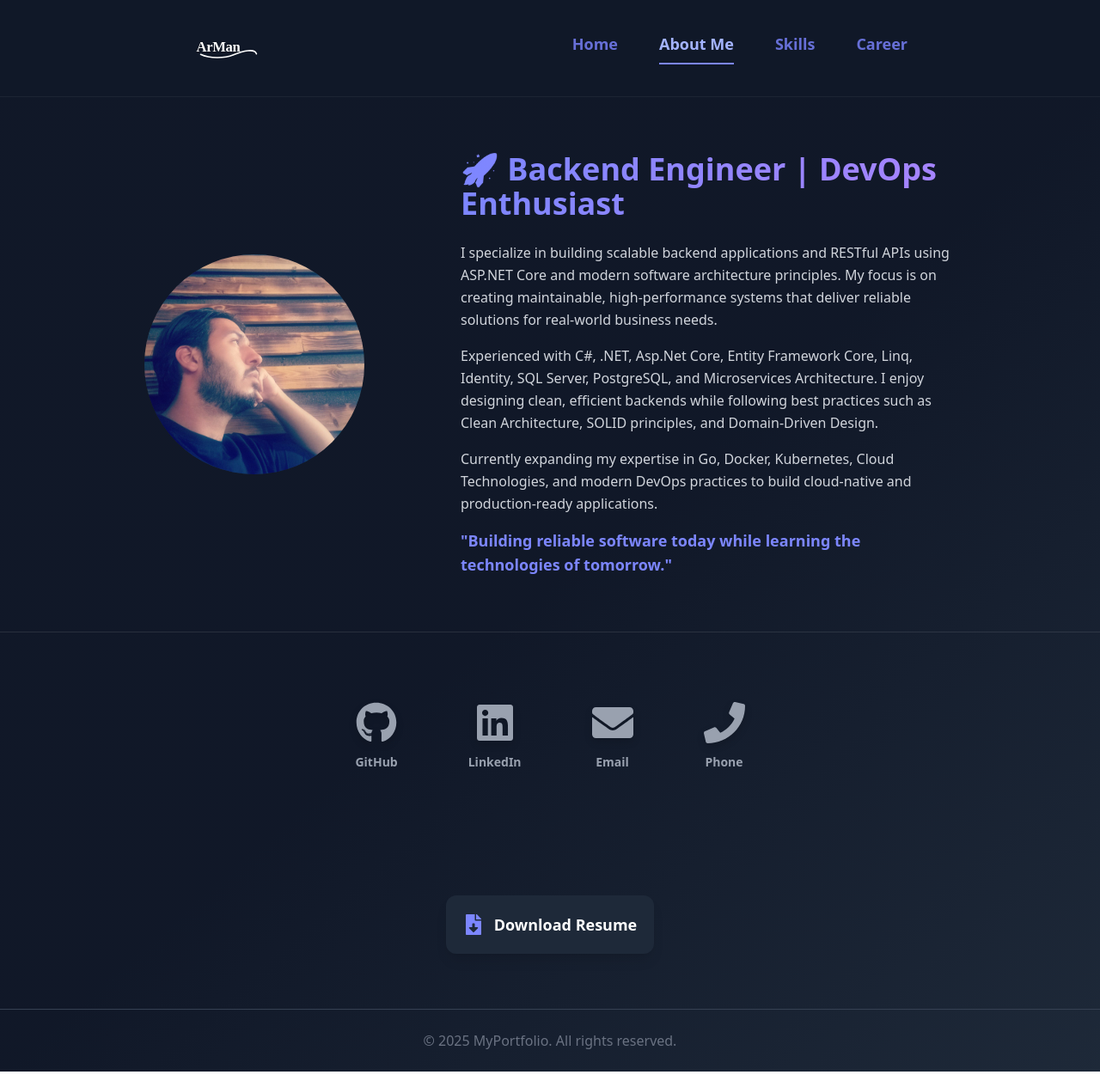
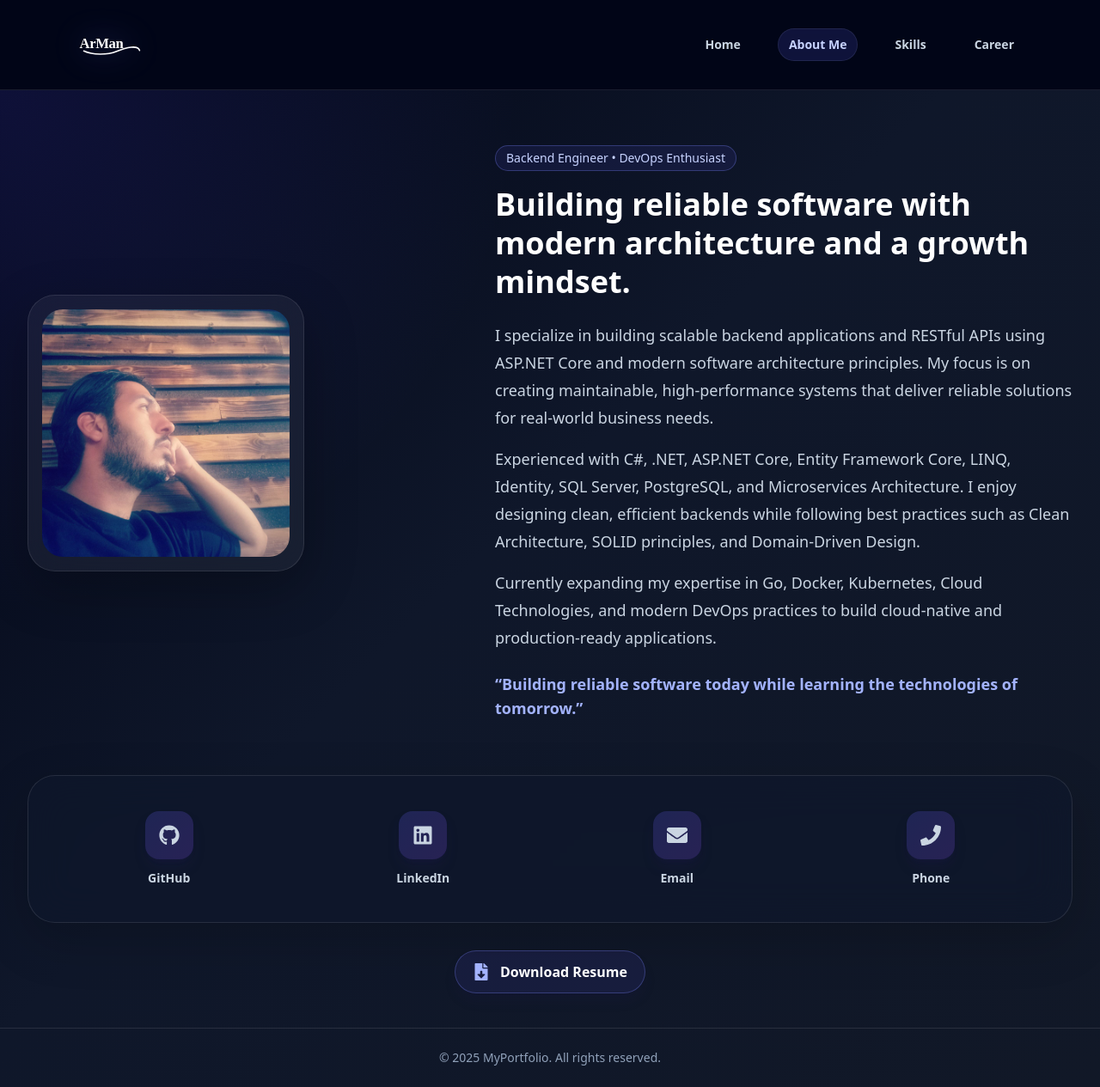
Before and after one commit to ds-index/Portfolio, a React (Vite) app: page /aboutme in a window 1280 px wide. Shown: the whole page at 86% size. Built offline with nearby package versions, Linux system fonts and the light colour scheme.

Commit message:
Update UI

```diff
--- a/src/App.jsx
+++ b/src/App.jsx
@@ -9,34 +9,18 @@ import Career from "./components/Career.jsx";
 
 function App() {
   return (
-		<>
+    <div className="min-h-screen bg-slate-950 text-white">
       <Header />
-			<div className="">
+      <main>
         <Routes>
-					<Route
-						path="/"
-						element={<Home />}
-					></Route>
-					<Route
-						path="/aboutme"
-						element={<AboutMe />}
-					></Route>
-					<Route
-						path="/skills"
-						element={<Skills />}
-						x
-					></Route>
-					<Route
-						path="/career"
-						element={<Career />}
-					></Route>
-					<Route
-						path="*"
-						element={<NotFound />}
-					></Route>
+          <Route path="/" element={<Home />} />
+          <Route path="/aboutme" element={<AboutMe />} />
+          <Route path="/skills" element={<Skills />} />
+          <Route path="/career" element={<Career />} />
+          <Route path="*" element={<NotFound />} />
         </Routes>
+      </main>
     </div>
-		</>
   );
 }
 
--- a/src/components/AboutMe.jsx
+++ b/src/components/AboutMe.jsx
@@ -18,117 +18,65 @@ const AboutMe = () => {
   }, []);
 
   return (
-    <div className="min-h-screen bg-gradient-to-br from-gray-900 via-gray-900 to-gray-800 text-gray-100 flex flex-col overflow-x-hidden">
-      {/* Main Content */}
-      <main className="flex-1 flex flex-col md:flex-row items-center justify-center p-8 md:p-16 gap-12">
-        {/* Image / Avatar */}
-        <div>
+    <div className="min-h-screen overflow-x-hidden bg-[radial-gradient(circle_at_top_left,_rgba(79,70,229,0.16),_transparent_35%),linear-gradient(135deg,_#020617_0%,_#0f172a_45%,_#111827_100%)] text-slate-100">
+      <main className="mx-auto flex max-w-7xl flex-col gap-10 px-4 py-10 sm:px-6 lg:flex-row lg:items-center lg:justify-between lg:px-8 lg:py-16">
+        <div className={`transition-all duration-1000 ${loaded ? "translate-y-0 opacity-100" : "translate-y-10 opacity-0"}`}>
+          <div className="rounded-[2rem] border border-white/10 bg-white/5 p-4 shadow-[0_20px_60px_rgba(0,0,0,0.25)] backdrop-blur-xl">
             <img
               src={armanDSImage}
               alt="ArManDs"
-            className={`w-48 h-48 md:w-64 md:h-64 bg-gray-800 rounded-full flex items-center justify-center text-6xl font-bold text-indigo-500 mb-8 md:mb-0 md:mr-16 transform transition-all duration-1000 ${
-              loaded
-                ? "scale-100 rotate-0 opacity-100"
-                : "scale-50 rotate-45 opacity-0"
-            }`}
+              className="h-56 w-56 rounded-[1.5rem] object-cover sm:h-72 sm:w-72"
             />
           </div>
+        </div>
 
-        {/* About Text */}
-
-<div
-  className={`max-w-xl text-md text-center md:text-left transition-all duration-1000 delay-200 ${
-    loaded ? "translate-y-0 opacity-100" : "translate-y-12 opacity-0"
-  }`}
->
-  <h2 className="text-4xl font-bold mb-6 bg-gradient-to-r from-indigo-400 to-violet-400 bg-clip-text text-transparent">
-    🚀 Backend Engineer | DevOps Enthusiast
+        <div className={`max-w-2xl text-center lg:text-left ${loaded ? "translate-y-0 opacity-100" : "translate-y-10 opacity-0"}`}>
+          <div className="mb-4 inline-flex items-center rounded-full border border-indigo-400/30 bg-indigo-500/10 px-3 py-1 text-sm font-medium text-indigo-200">
+            Backend Engineer • DevOps Enthusiast
+          </div>
+          <h2 className="text-3xl font-black leading-tight text-white sm:text-4xl">
+            Building reliable software with modern architecture and a growth mindset.
           </h2>
 
-  <p className="mb-4 text-gray-300 leading-relaxed">
-    I specialize in building scalable backend applications and RESTful APIs
-    using ASP.NET Core and modern software architecture principles. My focus is
-    on creating maintainable, high-performance systems that deliver reliable
-    solutions for real-world business needs.
+          <div className="mt-6 space-y-4 text-base leading-8 text-slate-300 sm:text-lg">
+            <p>
+              I specialize in building scalable backend applications and RESTful APIs using ASP.NET Core and modern software architecture principles. My focus is on creating maintainable, high-performance systems that deliver reliable solutions for real-world business needs.
             </p>
-
-  <p className="mb-4 text-gray-300 leading-relaxed">
-    Experienced with C#, .NET, Asp.Net Core, Entity Framework Core, Linq, Identity, SQL Server, PostgreSQL, and
-    Microservices Architecture. I enjoy designing clean, efficient backends
-    while following best practices such as Clean Architecture, SOLID
-    principles, and Domain-Driven Design.
+            <p>
+              Experienced with C#, .NET, ASP.NET Core, Entity Framework Core, LINQ, Identity, SQL Server, PostgreSQL, and Microservices Architecture. I enjoy designing clean, efficient backends while following best practices such as Clean Architecture, SOLID principles, and Domain-Driven Design.
             </p>
-
-  <p className="mb-4 text-gray-300 leading-relaxed">
-    Currently expanding my expertise in Go, Docker, Kubernetes, Cloud
-    Technologies, and modern DevOps practices to build cloud-native and
-    production-ready applications.
-  </p>
-
-  <p className="text-indigo-400 font-semibold text-lg">
-    "Building reliable software today while learning the technologies of
-    tomorrow."
+            <p>
+              Currently expanding my expertise in Go, Docker, Kubernetes, Cloud Technologies, and modern DevOps practices to build cloud-native and production-ready applications.
             </p>
           </div>
 
+          <p className="mt-6 text-lg font-semibold text-indigo-300">
+            “Building reliable software today while learning the technologies of tomorrow.”
+          </p>
+        </div>
       </main>
 
-      {/* Contact Section */}
-      <section
-        className={`flex flex-col md:flex-row justify-center items-center gap-12 p-8 md:p-16 border-t border-white/10 transition-all duration-1000 delay-400 ${
-          loaded ? "translate-y-0 opacity-100" : "translate-y-12 opacity-0"
-        }`}
-      >
-        <ContactCard
-          icon={<FaGithub />}
-          label="GitHub"
-          link="https://github.com/ds-index"
-          tooltip="Visit my GitHub repositories : ds-index"
-        />
-        <ContactCard
-          icon={<FaLinkedin />}
-          label="LinkedIn"
-          link="https://www.linkedin.com/in/arman-ds-b3b967291?utm_source=share&utm_campaign=share_via&utm_content=profile&utm_medium=android_app"
-          tooltip="Connect with me on LinkedIn : ArMan DS"
-        />
-        <ContactCard
-          icon={<FaEnvelope />}
-          label="Email"
-          link="mailto:ds.limited.ar@gmail.com"
-          tooltip="Send me an email : ds.limited.ar@gmail.com"
-        />
-        <ContactCard
-          icon={<FaPhone />}
-          label="Phone"
-          link="tel:+989123456789"
-          tooltip="Call me directly"
-        />
+      <section className={`mx-auto max-w-7xl px-4 pb-8 sm:px-6 lg:px-8 ${loaded ? "translate-y-0 opacity-100" : "translate-y-10 opacity-0"}`}>
+        <div className="grid gap-4 rounded-[2rem] border border-white/10 bg-slate-900/70 p-6 shadow-[0_20px_60px_rgba(0,0,0,0.18)] backdrop-blur-xl md:grid-cols-2 xl:grid-cols-4">
+          <ContactCard icon={<FaGithub />} label="GitHub" link="https://github.com/ds-index" tooltip="Visit my GitHub repositories : ds-index" />
+          <ContactCard icon={<FaLinkedin />} label="LinkedIn" link="https://www.linkedin.com/in/arman-ds-b3b967291?utm_source=share&utm_campaign=share_via&utm_content=profile&utm_medium=android_app" tooltip="Connect with me on LinkedIn : ArMan DS" />
+          <ContactCard icon={<FaEnvelope />} label="Email" link="mailto:ds.limited.ar@gmail.com" tooltip="Send me an email : ds.limited.ar@gmail.com" />
+          <ContactCard icon={<FaPhone />} label="Phone" link="tel:+989123456789" tooltip="Call me directly" />
+        </div>
       </section>
 
-      {/* Resume Section */}
-      <section
-        className={`flex justify-center items-center p-8 md:p-16 transition-all duration-1000 delay-500 ${
-          loaded ? "translate-y-0 opacity-100" : "translate-y-12 opacity-0"
-        }`}
-      >
+      <section className={`mx-auto flex max-w-7xl justify-center px-4 pb-10 sm:px-6 lg:px-8 ${loaded ? "translate-y-0 opacity-100" : "translate-y-10 opacity-0"}`}>
         <a
           href={resumeFile}
           download
-          className="flex items-center gap-3 bg-gray-800 p-5 rounded-xl shadow-lg transform transition-transform duration-300 hover:scale-105 hover:bg-indigo-800"
+          className="flex items-center gap-3 rounded-full border border-indigo-400/30 bg-indigo-500/10 px-5 py-3 text-white shadow-lg shadow-indigo-950/20 transition duration-300 hover:-translate-y-1 hover:bg-indigo-500/20"
         >
-          <FaFileDownload className="text-2xl text-indigo-400" />
-          <span className="text-white font-semibold text-lg">
-            Download Resume
-          </span>
+          <FaFileDownload className="text-xl text-indigo-300" />
+          <span className="text-sm font-semibold sm:text-base">Download Resume</span>
         </a>
       </section>
 
-      {/* Footer */}
-      <footer
-        className={`p-6 text-center border-t border-gray-700 text-gray-500 transition-all duration-1000 delay-600 ${
-          loaded ? "translate-y-0 opacity-100" : "translate-y-8 opacity-0"
-        }`}
-      >
+      <footer className={`border-t border-white/10 px-4 py-6 text-center text-sm text-slate-400 ${loaded ? "translate-y-0 opacity-100" : "translate-y-8 opacity-0"}`}>
         &copy; {new Date().getFullYear()} MyPortfolio. All rights reserved.
       </footer>
     </div>
--- a/src/components/ContactCard.jsx
+++ b/src/components/ContactCard.jsx
@@ -5,7 +5,7 @@ const ContactCard = ({ icon, label, link, tooltip }) => {
 
   return (
     <div
-			className="relative group"
+      className="group relative"
       onMouseEnter={() => setShowTooltip(true)}
       onMouseLeave={() => setShowTooltip(false)}
     >
@@ -13,17 +13,18 @@ const ContactCard = ({ icon, label, link, tooltip }) => {
         href={link}
         target="_blank"
         rel="noopener noreferrer"
-				className="flex flex-col items-center gap-3 text-gray-400 hover:text-indigo-300 transition-all duration-300 p-4 rounded-xl hover:bg-white/5 border border-transparent hover:border-indigo-400/50"
+        className="flex flex-col items-center gap-3 rounded-2xl border border-transparent p-4 text-slate-300 transition-all duration-300 hover:-translate-y-1 hover:border-indigo-400/40 hover:bg-white/5 hover:text-indigo-200"
       >
-				<div className="text-5xl group-hover:scale-125 transition-transform duration-300 drop-shadow-lg">{icon}</div>
+        <div className="flex h-14 w-14 items-center justify-center rounded-2xl bg-gradient-to-br from-indigo-500/20 to-violet-500/20 text-2xl shadow-lg shadow-indigo-950/30 transition-transform duration-300 group-hover:scale-110">
+          {icon}
+        </div>
         <span className="text-sm font-semibold">{label}</span>
       </a>
 
-			{/* Tooltip */}
       {showTooltip && (
-				<div className="absolute -top-16 left-1/2 -translate-x-1/2 w-max px-4 py-2 bg-gray-800 text-white text-sm rounded-lg shadow-lg opacity-0 group-hover:opacity-100 transform scale-90 group-hover:scale-100 transition-all duration-300">
+        <div className="absolute left-1/2 top-[-3.5rem] w-max max-w-[220px] -translate-x-1/2 rounded-xl bg-slate-900 px-3 py-2 text-center text-sm text-slate-100 shadow-2xl shadow-black/40">
           {tooltip}
-					<div className="absolute bottom-[-6px] left-1/2 -translate-x-1/2 w-3 h-3 bg-gray-800 rotate-45"></div>
+          <div className="absolute bottom-[-6px] left-1/2 h-3 w-3 -translate-x-1/2 rotate-45 bg-slate-900" />
         </div>
       )}
     </div>
--- a/src/components/Header.jsx
+++ b/src/components/Header.jsx
@@ -20,57 +20,65 @@ export default function Header() {
   }, [location]);
 
   return (
-		<header className="text-indigo-400 bg-gray-900 px-4 py-4 border-b border-white/5 shadow-lg">
-			<div className="flex items-center justify-between md:w-2/3 mx-auto text-lg animate__animated animate__slideInDown">
-				<Link to="/" className="hover:scale-105 transition-transform duration-300">
+    <header className="sticky top-0 z-40 border-b border-white/10 bg-slate-950/80 backdrop-blur-xl">
+      <div className="mx-auto flex max-w-6xl items-center justify-between px-4 py-3 md:px-6">
+        <Link to="/" className="transition-transform duration-300 hover:scale-105">
           <img
             src={armanLogo}
             alt="ArManDS Logo"
-						className="w-20 h-20 cursor-pointer hover:drop-shadow-lg transition-all"
+            className="h-16 w-16 cursor-pointer drop-shadow-[0_0_18px_rgba(129,140,248,0.35)] md:h-20 md:w-20"
           />
         </Link>
 
-				<nav className="hidden md:flex gap-12">
-					{links.map((link) => (
+        <nav className="hidden items-center gap-8 md:flex">
+          {links.map((link) => {
+            const isActive = activeLink === link.path;
+            return (
               <Link
                 key={link.path}
                 to={link.path}
-							className={`cursor-pointer font-semibold transition-all duration-300 pb-2 ${
-								activeLink === link.path
-									? "text-indigo-300 border-b-2 border-indigo-400"
-									: "text-indigo-400/80 border-b-2 border-transparent hover:text-indigo-300 hover:border-indigo-400"
+                className={`rounded-full px-3 py-2 text-sm font-semibold transition-all duration-300 ${
+                  isActive
+                    ? "bg-indigo-500/15 text-indigo-200 shadow-[0_0_0_1px_rgba(129,140,248,0.25)]"
+                    : "text-slate-300 hover:bg-white/5 hover:text-white"
                 }`}
               >
                 {link.name}
               </Link>
-					))}
+            );
+          })}
         </nav>
 
         <button
-					className="md:hidden bg-[rgba(0,0,0,0.1)] text-indigo-400"
+          className="rounded-full border border-white/10 bg-white/5 p-2 text-indigo-200 transition hover:bg-white/10 md:hidden"
           onClick={() => setIsOpen(!isOpen)}
           aria-label="Toggle Menu"
         >
-					{isOpen ? <X size={28} /> : <Menu size={28} />}
+          {isOpen ? <X size={22} /> : <Menu size={22} />}
         </button>
       </div>
 
       {isOpen && (
-				<div className="absolute top-20 left-0 w-full md:hidden flex flex-col gap-4 bg-gray-900 border border-white/10 rounded-b-lg p-6 z-50 shadow-2xl">
-					{links.map((link) => (
+        <div className="border-t border-white/10 bg-slate-950/95 px-4 py-4 shadow-2xl backdrop-blur-xl md:hidden">
+          <div className="flex flex-col gap-2">
+            {links.map((link) => {
+              const isActive = activeLink === link.path;
+              return (
                 <Link
                   key={link.path}
                   to={link.path}
                   onClick={() => setIsOpen(false)}
-							className={`cursor-pointer font-semibold transition-all pb-2 border-b ${
-								activeLink === link.path
-									? "text-indigo-300 border-indigo-400"
-									: "text-indigo-400/80 border-transparent hover:text-indigo-300 hover:border-indigo-400"
+                  className={`rounded-xl px-3 py-3 text-sm font-semibold transition-all ${
+                    isActive
+                      ? "bg-indigo-500/15 text-indigo-200"
+                      : "text-slate-300 hover:bg-white/5 hover:text-white"
                   }`}
                 >
                   {link.name}
                 </Link>
-					))}
+              );
+            })}
+          </div>
         </div>
       )}
     </header>
--- a/src/components/Home.jsx
+++ b/src/components/Home.jsx
@@ -1,3 +1,4 @@
+import { Link } from "react-router-dom";
 import Typeing from "./Typeing";
 import armanDSImgage from "../assets/IMG_20250814_150620_901.jpg";
 import softwareArchitecture from "../assets/code-svgrepo-com.svg";
@@ -5,48 +6,76 @@ import softwareEngineer from "../assets/software-svgrepo-com.svg";
 
 export default function Home() {
   return (
-    <div className="h-screen max-h-screen flex flex-col justify-center items-center bg-gray-900 text-white p-4 gap-6 overflow-hidden">
-      {/* Avatar */}
-      <div className="relative w-36 h-36 md:w-44 md:h-44">
+    <div className="min-h-[calc(100vh-5rem)] bg-[radial-gradient(circle_at_top_left,_rgba(79,70,229,0.18),_transparent_35%),linear-gradient(135deg,_#020617_0%,_#0f172a_40%,_#111827_100%)] px-4 py-8 text-white sm:px-6 lg:px-8">
+      <div className="mx-auto flex max-w-6xl flex-col gap-8 rounded-[2rem] border border-white/10 bg-slate-900/70 p-6 shadow-[0_30px_80px_rgba(0,0,0,0.35)] backdrop-blur-xl md:flex-row md:items-center md:justify-between md:p-10 lg:p-14">
+        <div className="max-w-2xl text-center md:text-left">
+          <div className="mb-4 inline-flex items-center rounded-full border border-indigo-400/30 bg-indigo-500/10 px-3 py-1 text-sm font-medium text-indigo-200">
+            Available for impactful software projects
+          </div>
+          <h1 className="text-4xl font-black leading-tight sm:text-5xl lg:text-6xl">
+            Hello, I’m <span className="bg-gradient-to-r from-indigo-300 via-violet-300 to-fuchsia-300 bg-clip-text text-transparent">Arman</span>
+          </h1>
+          <div className="mt-4 text-lg font-semibold text-slate-200 sm:text-xl">
+            <Typeing />
+          </div>
+          <p className="mt-5 text-base leading-8 text-slate-300 sm:text-lg">
+            I craft reliable backend systems, scalable APIs, and clean architecture solutions with a strong focus on performance, maintainability, and modern DevOps practices.
+          </p>
+
+          <div className="mt-8 flex flex-wrap justify-center gap-3 md:justify-start">
+            <Link
+              to="/aboutme"
+              className="rounded-full bg-indigo-500 px-5 py-3 text-sm font-semibold text-white shadow-lg shadow-indigo-500/20 transition hover:-translate-y-0.5 hover:bg-indigo-400"
+            >
+              More about me
+            </Link>
+            <Link
+              to="/career"
+              className="rounded-full border border-white/10 bg-white/5 px-5 py-3 text-sm font-semibold text-slate-200 transition hover:-translate-y-0.5 hover:bg-white/10"
+            >
+              View my career
+            </Link>
+          </div>
+        </div>
+
+        <div className="relative flex items-center justify-center">
+          <div className="absolute inset-0 rounded-full bg-gradient-to-br from-indigo-500/30 via-violet-500/20 to-cyan-400/20 blur-3xl" />
+          <div className="relative rounded-[2rem] border border-white/10 bg-slate-950/70 p-3 shadow-2xl shadow-black/30">
             <img
               src={armanDSImgage}
               alt="ArManDS"
-          className="w-full h-full rounded-full grayscale brightness-75 shadow-2xl border-4 border-indigo-500 animate__animated animate__zoomIn"
+              className="h-56 w-56 rounded-[1.5rem] object-cover grayscale sm:h-72 sm:w-72"
             />
-        <span className="absolute inset-0 rounded-full border-4 border-indigo-500 opacity-40"></span>
           </div>
 
-      {/* Typing Text */}
-      <div className="text-center text-lg md:text-2xl font-semibold animate__animated animate__fadeIn">
-        <Typeing />
+          <div className="absolute -left-3 top-6 rounded-full border border-indigo-300/30 bg-indigo-500/10 px-3 py-2 text-sm font-semibold text-indigo-100 shadow-lg backdrop-blur">
+            Backend
           </div>
-
-      {/* Skills */}
-      <div className="flex flex-col md:flex-row justify-center items-center gap-4 mt-6">
-        <div className="flex flex-row items-center gap-3 bg-gradient-to-r from-indigo-500/10 to-violet-500/10 border border-indigo-400/30 rounded-xl shadow-lg p-4 hover:scale-105 hover:shadow-2xl hover:border-indigo-400/60 transition-all duration-300 animate__animated animate__slideInDown">
-          <img
-            className="w-8 h-8 drop-shadow-lg"
-            src={softwareEngineer}
-            alt="Software Architect"
-          />
-          <div className="text-lg font-bold bg-gradient-to-r from-indigo-400 to-violet-400 bg-clip-text text-transparent">
-            DevOps Enthusiast
+          <div className="absolute -bottom-2 right-3 rounded-full border border-violet-300/30 bg-violet-500/10 px-3 py-2 text-sm font-semibold text-violet-100 shadow-lg backdrop-blur">
+            DevOps
+          </div>
         </div>
       </div>
 
-        <div className="flex flex-row items-center gap-3 bg-gradient-to-r from-violet-500/10 to-indigo-500/10 border border-violet-400/30 rounded-xl shadow-lg p-4 hover:scale-105 hover:shadow-2xl hover:border-violet-400/60 transition-all duration-300 animate__animated animate__slideInUp">
-          <img
-            className="w-8 h-8 drop-shadow-lg"
-            src={softwareArchitecture}
-            alt="Backend Engineer"
-          />
-          <div className="text-lg font-bold bg-gradient-to-r from-violet-400 to-indigo-400 bg-clip-text text-transparent">
-            Backend Engineer
+      <div className="mx-auto mt-8 flex max-w-5xl flex-col gap-4 md:flex-row">
+        <div className="flex flex-1 items-center gap-3 rounded-2xl border border-indigo-400/20 bg-gradient-to-r from-indigo-500/10 to-violet-500/10 p-4 shadow-lg shadow-indigo-950/20 backdrop-blur">
+          <img className="h-9 w-9" src={softwareEngineer} alt="Software Engineer" />
+          <div>
+            <div className="text-lg font-bold text-indigo-100">DevOps Enthusiast</div>
+            <p className="text-sm text-slate-300">Automation, reliability, and modern delivery.</p>
+          </div>
+        </div>
+
+        <div className="flex flex-1 items-center gap-3 rounded-2xl border border-violet-400/20 bg-gradient-to-r from-violet-500/10 to-indigo-500/10 p-4 shadow-lg shadow-violet-950/20 backdrop-blur">
+          <img className="h-9 w-9" src={softwareArchitecture} alt="Backend Engineer" />
+          <div>
+            <div className="text-lg font-bold text-violet-100">Backend Engineer</div>
+            <p className="text-sm text-slate-300">Scalable APIs and robust system design.</p>
           </div>
         </div>
       </div>
-      {/* Footer */}
-      <footer className="p-6 text-center border-t border-gray-700 text-gray-500">
+
+      <footer className="mx-auto mt-8 max-w-6xl border-t border-white/10 pt-6 text-center text-sm text-slate-400">
         &copy; {new Date().getFullYear()} MyPortfolio. All rights reserved.
       </footer>
     </div>
```
Also changed, not shown: src/components/Career.jsx (+54 -77 lines), src/components/CategoryDefails.jsx (+12 -12 lines), src/components/Panel.jsx (+5 -7 lines), src/components/Skills.jsx (+29 -23 lines). Lines whose indentation alone changed are shown as unchanged.
